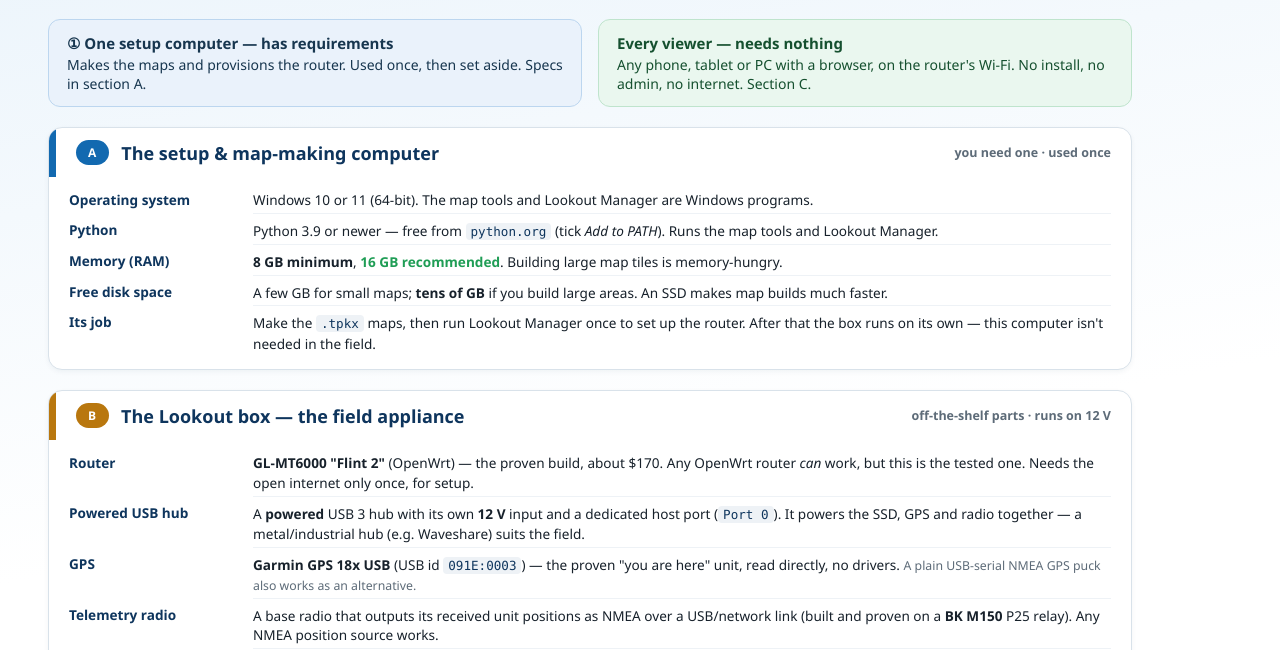
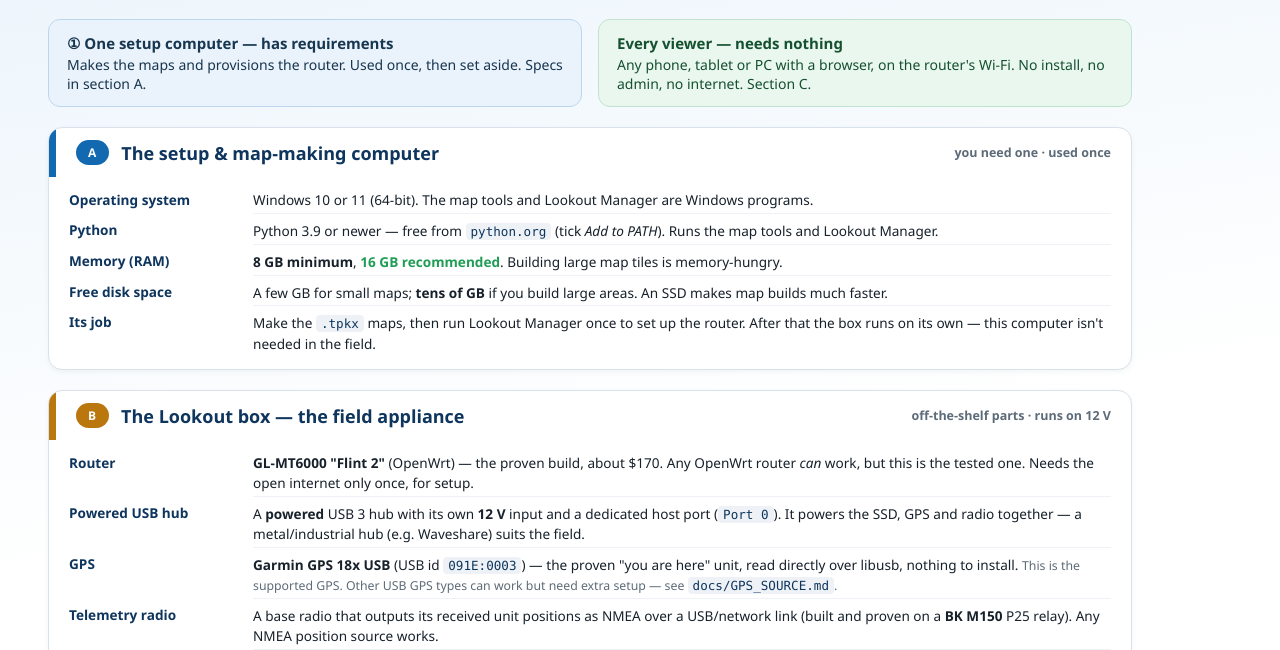
Before and after one commit to Jim-dc95811/The-Lookout, a plain HTML site: page docs/graphics/lookout_hardware_requirements.html in a window 1280 px wide. Shown: the part 150-800 px from the top of the page. Drawn offline with Linux system fonts and the light colour scheme.

Commit message:
req notice: GPS = Garmin 18x only (serial path needs extra pkgs); link from README
Garmin GPS 18x USB is the only out-of-the-box GPS (the installer adds libusb,
not pyserial/serial kmods), so the notice says so and points advanced users to
docs/GPS_SOURCE.md. Linked the printable notice from the README 'What you need'.

```diff
--- a/docs/graphics/lookout_hardware_requirements.html
+++ b/docs/graphics/lookout_hardware_requirements.html
@@ -107,7 +107,7 @@
     <dl class="spec">
       <dt>Router</dt><dd><b>GL-MT6000 "Flint 2"</b> (OpenWrt) — the proven build, about $170. Any OpenWrt router <i>can</i> work, but this is the tested one. Needs the open internet only once, for setup.</dd>
       <dt>Powered USB hub</dt><dd>A <b>powered</b> USB 3 hub with its own <b>12 V</b> input and a dedicated host port (<span class="mono">Port 0</span>). It powers the SSD, GPS and radio together — a metal/industrial hub (e.g. Waveshare) suits the field.</dd>
-      <dt>GPS</dt><dd><b>Garmin GPS 18x USB</b> (USB id <span class="mono">091E:0003</span>) — the proven "you are here" unit, read directly, no drivers. <span class="small">A plain USB-serial NMEA GPS puck also works as an alternative.</span></dd>
+      <dt>GPS</dt><dd><b>Garmin GPS 18x USB</b> (USB id <span class="mono">091E:0003</span>) — the proven "you are here" unit, read directly over libusb, nothing to install. <span class="small">This is the supported GPS. Other USB GPS types can work but need extra setup — see <span class="mono">docs/GPS_SOURCE.md</span>.</span></dd>
       <dt>Telemetry radio</dt><dd>A base radio that outputs its received unit positions as NMEA over a USB/network link (built and proven on a <b>BK&nbsp;M150</b> P25 relay). Any NMEA position source works.</dd>
       <dt>SSD (your maps)</dt><dd>A USB 3 portable SSD. <b>Format it exFAT or ext4</b> — <span class="warnw">not FAT32</span> (its 4 GB per-file limit breaks big maps). <b>The size simply depends on the maps you want to carry</b> — exFAT handles any drive you can buy, so pick to fit your maps (a small area fits on 256 GB; whole-region Z20 runs into hundreds of GB). Copy <span class="mono">.tpkx</span> files to the drive's <b>root</b>.</dd>
       <dt>Power</dt><dd>12 V (a truck) for the router and the hub. Plug it in and it comes up on its own; it survives a power cut.</dd>
```
Also changed, not shown: docs/graphics/lookout_hardware_requirements.png, 2 other files.
